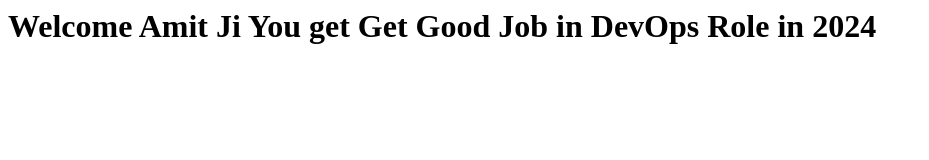
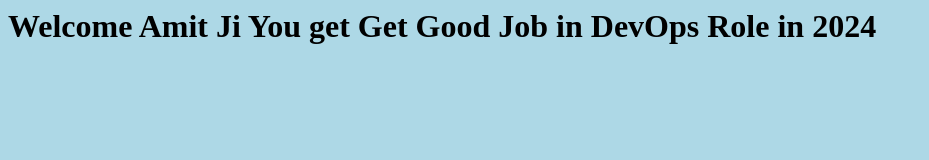
Before and after one commit to amitsinghthakur/Jenkins-traning-2024, a plain HTML site: page index.html in a window 1280 px wide. Shown: the whole page, without its empty margins (0-929 px from the left). Drawn offline with Linux system fonts and the light colour scheme.

Commit message:
Body Final Color commit

```diff
--- a/index.html
+++ b/index.html
@@ -1,3 +1,3 @@
-<body bgcolor: lightblue>
+<body bgcolor='lightblue'>
 <h1>Welcome Amit Ji You get Get Good Job in DevOps Role in 2024</h1>
 </body>
```
